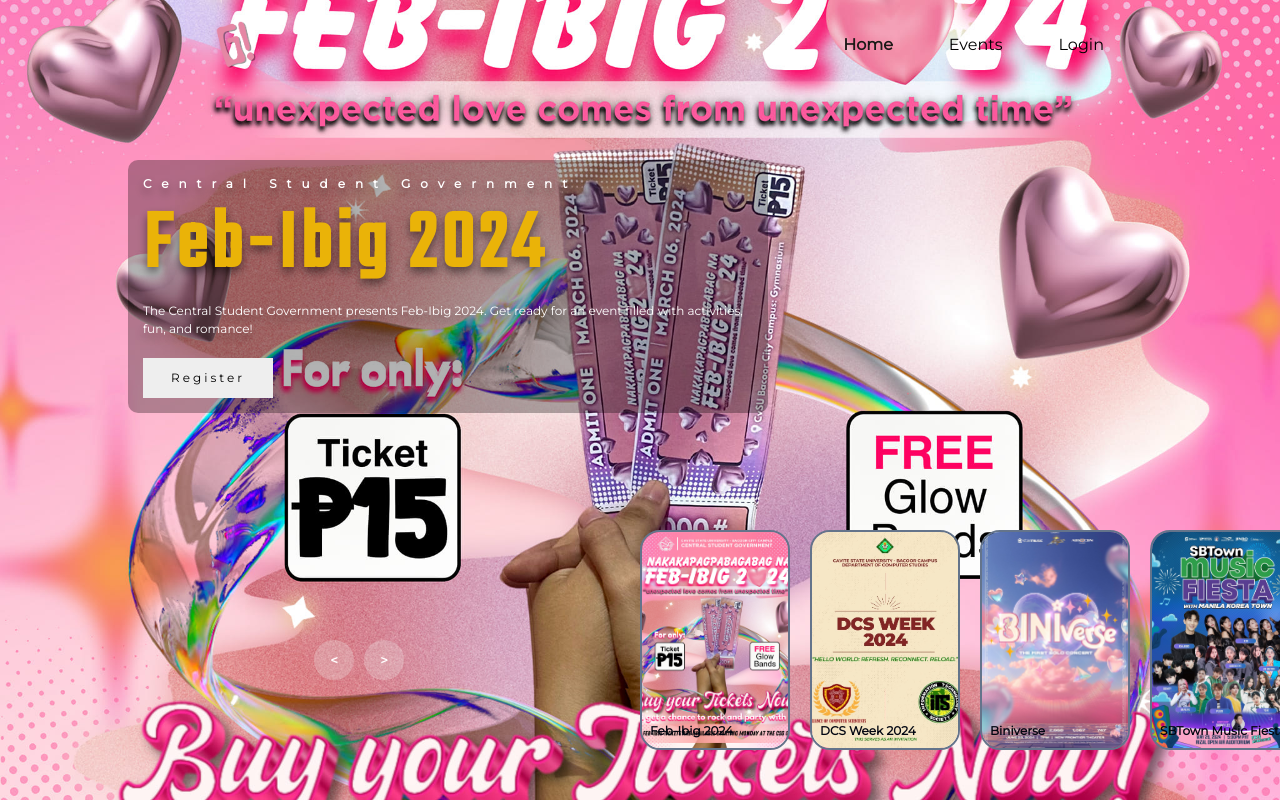
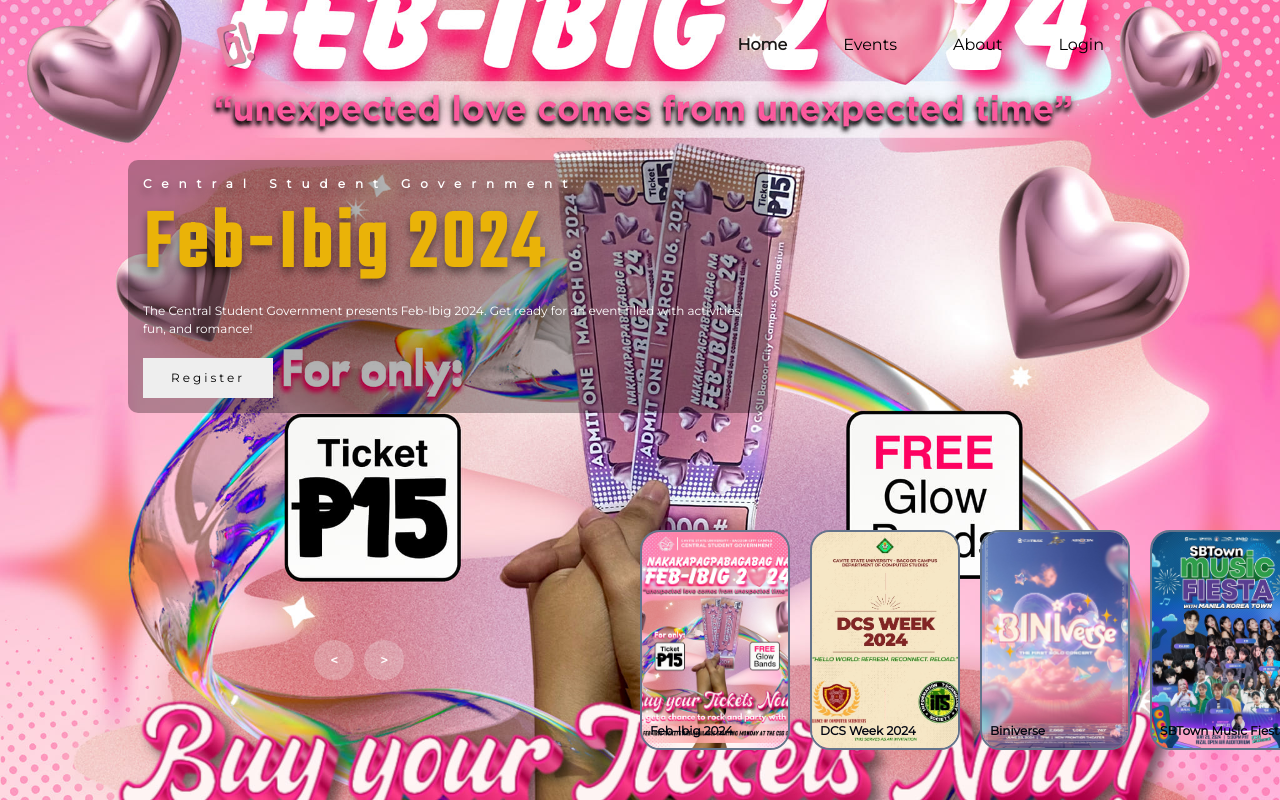
Before and after one commit to Cha17/AratsG, a PHP site: page / in a window 1280 px wide. Run offline with PHP 8.4, Linux system fonts and the light colour scheme; some libraries are stand-ins or nearby versions.

Commit message:
Update index.php

```diff
--- a/index.php
+++ b/index.php
@@ -41,6 +41,11 @@
               href="events.php"
               class="text-black text-center text-base font-medium leading-5"
               >Events</a
+            >
+            <a
+              href="events.php"
+              class="text-black text-center text-base font-medium leading-5"
+              >About</a
             >
             <?php
               if(isset($_SESSION['logged_in']) && $_SESSION['logged_in'] == true){
```
